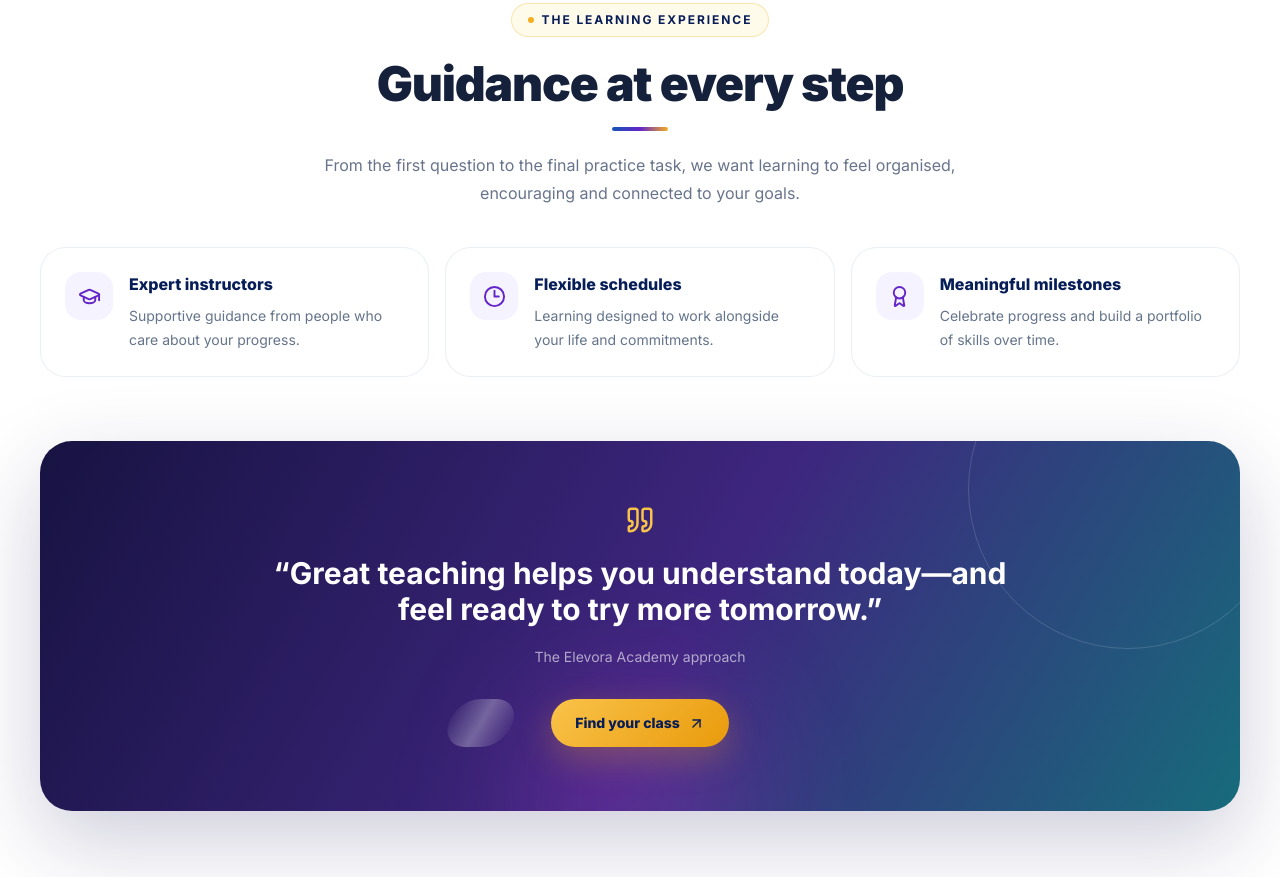
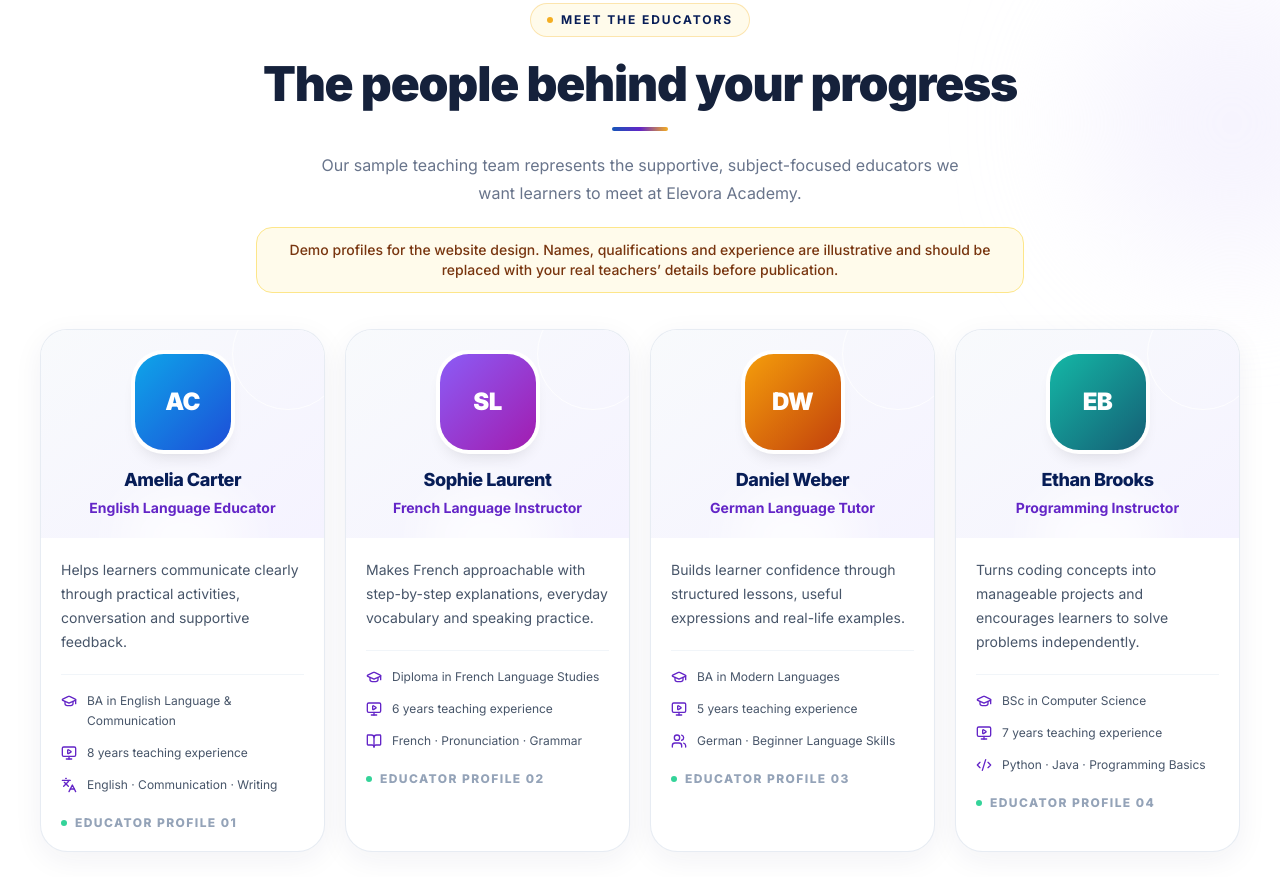
Before and after one commit to chamod-lakshitha/elevora-academy, a Next.js app: page /about in a window 1280 px wide. Shown: the part 1920-2797 px from the top of the page. Built offline with nearby package versions, Linux system fonts and the light colour scheme; no server answers.

Commit message:
Add sample teaching staff profiles to About page

```diff
--- a/app/about/page.tsx
+++ b/app/about/page.tsx
@@ -3,6 +3,7 @@ import Link from 'next/link';
 import {
   ArrowRight, ArrowUpRight, Award, CheckCircle2, Clock3, Compass,
   GraduationCap, HeartHandshake, Lightbulb, Quote, Target,
+  BookOpen, Languages, Code2, MonitorPlay, Users,
 } from 'lucide-react';
 import { Reveal, Stagger } from '@/components/Reveal';
 import PageHero from '@/components/PageHero';
@@ -26,6 +27,53 @@ const pillars = [
   { icon: GraduationCap, title: 'Expert instructors', text: 'Supportive guidance from people who care about your progress.' },
   { icon: Clock3, title: 'Flexible schedules', text: 'Learning designed to work alongside your life and commitments.' },
   { icon: Award, title: 'Meaningful milestones', text: 'Celebrate progress and build a portfolio of skills over time.' },
+];
+
+const teachingStaff = [
+  {
+    name: 'Amelia Carter',
+    role: 'English Language Educator',
+    qualification: 'BA in English Language & Communication',
+    experience: '8 years teaching experience',
+    subjects: 'English · Communication · Writing',
+    initials: 'AC',
+    tone: 'from-sky-500 to-blue-700',
+    icon: Languages,
+    bio: 'Helps learners communicate clearly through practical activities, conversation and supportive feedback.',
+  },
+  {
+    name: 'Sophie Laurent',
+    role: 'French Language Instructor',
+    qualification: 'Diploma in French Language Studies',
+    experience: '6 years teaching experience',
+    subjects: 'French · Pronunciation · Grammar',
+    initials: 'SL',
+    tone: 'from-violet-500 to-fuchsia-700',
+    icon: BookOpen,
+    bio: 'Makes French approachable with step-by-step explanations, everyday vocabulary and speaking practice.',
+  },
+  {
+    name: 'Daniel Weber',
+    role: 'German Language Tutor',
+    qualification: 'BA in Modern Languages',
+    experience: '5 years teaching experience',
+    subjects: 'German · Beginner Language Skills',
+    initials: 'DW',
+    tone: 'from-amber-500 to-orange-700',
+    icon: Users,
+    bio: 'Builds learner confidence through structured lessons, useful expressions and real-life examples.',
+  },
+  {
+    name: 'Ethan Brooks',
+    role: 'Programming Instructor',
+    qualification: 'BSc in Computer Science',
+    experience: '7 years teaching experience',
+    subjects: 'Python · Java · Programming Basics',
+    initials: 'EB',
+    tone: 'from-teal-500 to-cyan-800',
+    icon: Code2,
+    bio: 'Turns coding concepts into manageable projects and encourages learners to solve problems independently.',
+  },
 ];
 
 export default function AboutPage() {
@@ -92,6 +140,63 @@ export default function AboutPage() {
         </div>
       </section>
 
+      <section className="section-space relative overflow-hidden bg-white">
+        <div aria-hidden="true" className="absolute -right-24 top-10 h-72 w-72 rounded-full bg-violet-100/50 blur-3xl" />
+        <div className="container-shell relative">
+          <SectionHeading
+            eyebrow="Meet the educators"
+            title="The people behind your progress"
+            description="Our sample teaching team represents the supportive, subject-focused educators we want learners to meet at Elevora Academy."
+            centered
+            titleClassName="leading-[1.2] sm:leading-[1.12]"
+          />
+          <div className="mx-auto mt-5 max-w-3xl rounded-2xl border border-amber-200 bg-amber-50 px-4 py-3 text-center text-xs font-medium leading-5 text-amber-900 sm:text-sm">
+            Demo profiles for the website design. Names, qualifications and experience are illustrative and should be replaced with your real teachers’ details before publication.
+          </div>
+          <Stagger className="mt-9 grid gap-5 sm:grid-cols-2 xl:grid-cols-4" delayChildren={0.05}>
+            {teachingStaff.map((teacher, index) => {
+              const Icon = teacher.icon;
+              return (
+                <article key={teacher.name} className="group flex h-full flex-col overflow-hidden rounded-[1.7rem] border border-slate-200/80 bg-white shadow-[0_8px_30px_rgba(31,35,80,0.06)] transition duration-300 hover:-translate-y-2 hover:border-violet-200 hover:shadow-[0_24px_55px_rgba(49,35,122,0.13)]">
+                  <div className="relative overflow-hidden bg-gradient-to-br from-slate-50 to-violet-50 px-5 pb-5 pt-6">
+                    <div aria-hidden="true" className="absolute -right-5 -top-8 h-28 w-28 rounded-full border border-white/80" />
+                    <div aria-hidden="true" className="absolute -bottom-12 left-1/2 h-24 w-32 -translate-x-1/2 rounded-full bg-white/70 blur-xl" />
+                    <div className={'relative mx-auto flex h-24 w-24 items-center justify-center rounded-[1.8rem] bg-gradient-to-br ' + teacher.tone + ' text-2xl font-black tracking-tight text-white shadow-lg ring-4 ring-white transition duration-300 group-hover:rotate-3 group-hover:scale-105'}>
+                      {teacher.initials}
+                    </div>
+                    <div className="relative mt-4 text-center">
+                      <h3 className="text-lg font-extrabold tracking-tight text-brand-navy">{teacher.name}</h3>
+                      <p className="mt-1 text-sm font-bold text-brand-violet">{teacher.role}</p>
+                    </div>
+                  </div>
+                  <div className="flex flex-1 flex-col p-5">
+                    <p className="text-sm leading-6 text-slate-600">{teacher.bio}</p>
+                    <div className="mt-5 space-y-3 border-t border-slate-100 pt-4 text-xs leading-5 text-slate-600">
+                      <div className="flex items-start gap-2.5">
+                        <GraduationCap size={16} className="mt-0.5 shrink-0 text-brand-violet" />
+                        <span>{teacher.qualification}</span>
+                      </div>
+                      <div className="flex items-start gap-2.5">
+                        <MonitorPlay size={16} className="mt-0.5 shrink-0 text-brand-violet" />
+                        <span>{teacher.experience}</span>
+                      </div>
+                      <div className="flex items-start gap-2.5">
+                        <Icon size={16} className="mt-0.5 shrink-0 text-brand-violet" />
+                        <span>{teacher.subjects}</span>
+                      </div>
+                    </div>
+                    <div className="mt-5 flex items-center gap-2 text-xs font-extrabold uppercase tracking-[0.12em] text-slate-400">
+                      <span className="h-1.5 w-1.5 rounded-full bg-emerald-400" />
+                      Educator profile 0{index + 1}
+                    </div>
+                  </div>
+                </article>
+              );
+            })}
+          </Stagger>
+        </div>
+      </section>
+
       <section className="section-space">
         <div className="container-shell">
           <SectionHeading eyebrow="The learning experience" title="Guidance at every step" description="From the first question to the final practice task, we want learning to feel organised, encouraging and connected to your goals." centered titleClassName="leading-tight sm:leading-[1.12] lg:leading-[1.12]" />
```
